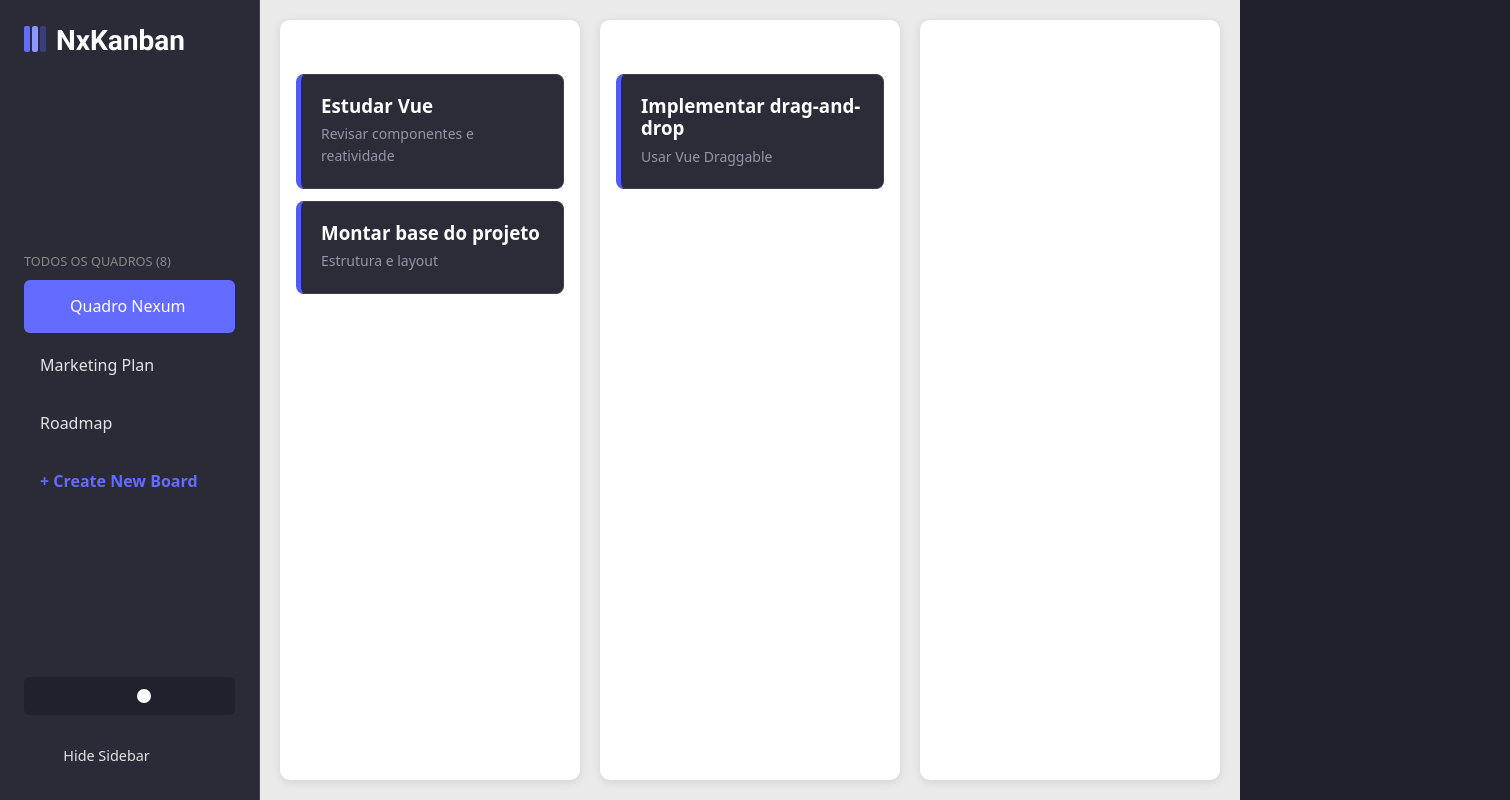
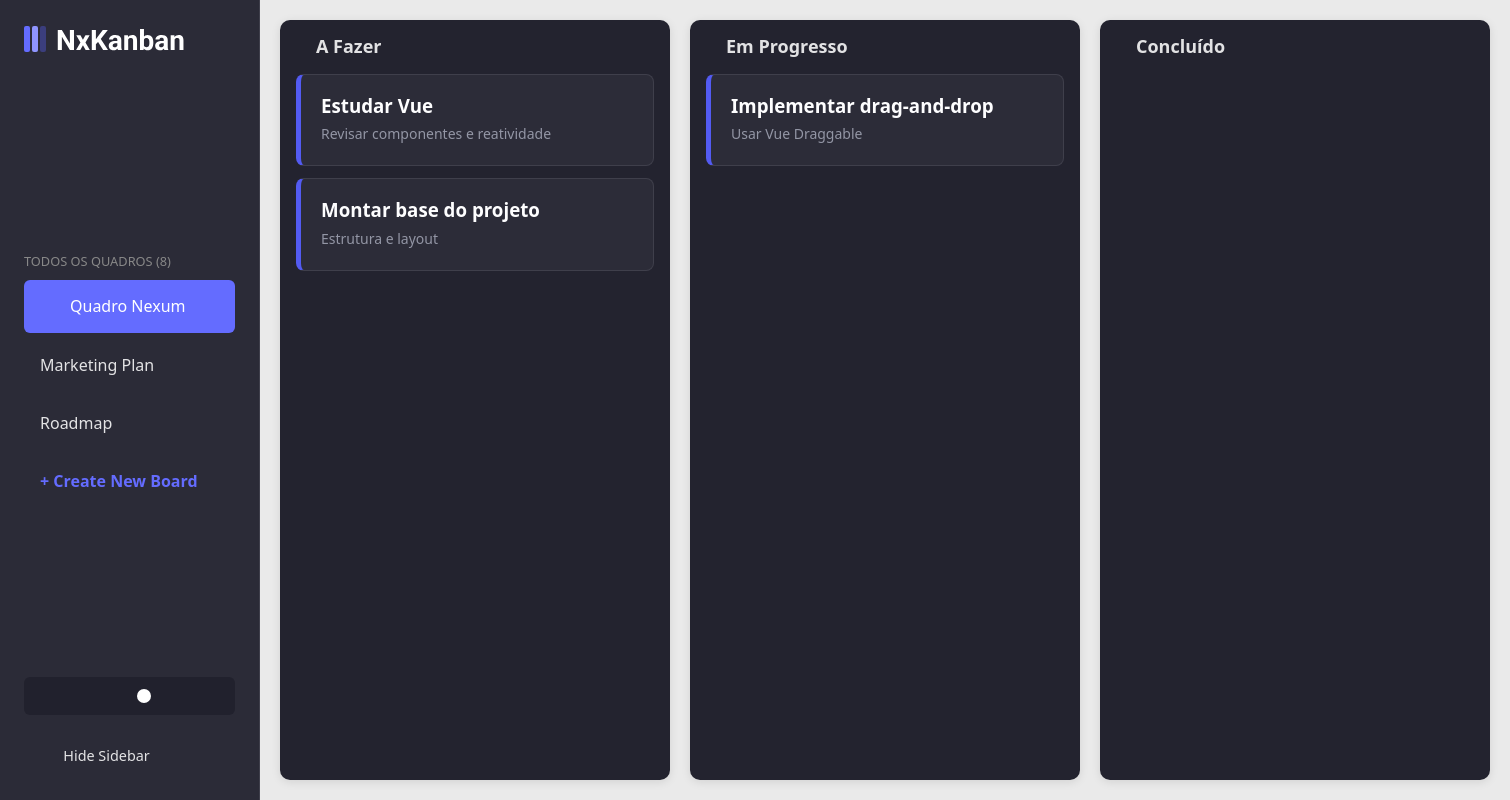
Before and after one commit to giovanasanchs/kanban-task-board-frontend, a Vue app: page / in a window 1280 px wide. Shown: the whole page, 1510 px wide, since content can reach past the window. Built offline with nearby package versions, Linux system fonts and the light colour scheme; some icons are missing.

Commit message:
:sparkles: feat: adiciona cor por coluna e evento de detalhes ao clicar na tarefa

```diff
--- a/src/components/KanbanColumn.vue
+++ b/src/components/KanbanColumn.vue
@@ -1,6 +1,9 @@
 <template>
     <div class="kanban-column">
-      <h2 class="column-title">{{ title }}</h2>
+      <h2 class="column-title">
+        <span class="color-dot" :style="{ backgroundColor: color }"></span>
+        {{ title }}
+      </h2>
       <draggable
         :list="tasks"
         group="tasks"
@@ -9,7 +12,9 @@
         @change="onDrop"
       >
         <template #item="{ element }">
-          <TaskCard :title="element.title" :description="element.description" />
+          <div @click="abrirDetalhes(element)">
+            <TaskCard :title="element.title" :description="element.description" />
+          </div>
         </template>
       </draggable>
     </div>
@@ -18,22 +23,30 @@
   <script setup>
   import TaskCard from './TaskCard.vue'
   import draggable from 'vuedraggable'
-  import { toRef } from 'vue'
 
-  const props = defineProps(['title', 'tasks'])
-  const emit = defineEmits(['update:tasks'])
+  const props = defineProps({
+    title: String,
+    tasks: Array,
+    color: String
+  })
+
+  const emit = defineEmits(['update:tasks', 'open-details'])
 
   function onDrop(event) {
     emit('update:tasks', [...props.tasks])
+  }
+
+  function abrirDetalhes(task) {
+    emit('open-details', task)
   }
   </script>
 
   <style scoped>
   .kanban-column {
-    background-color: #fff;
+    background-color: var(--color-column-board);
     border-radius: 10px;
     padding: 16px;
-    width: 300px;
+    width: 390px;
     box-shadow: 0 2px 10px rgba(0, 0, 0, 0.1);
   }
 
@@ -41,6 +54,15 @@
     margin-bottom: 16px;
     font-size: 18px;
     font-weight: bold;
+    display: flex;
+    align-items: center;
+  }
+
+  .color-dot {
+    width: 12px;
+    height: 12px;
+    border-radius: 50%;
+    margin-right: 8px;
   }
 
   .task-list {
```
